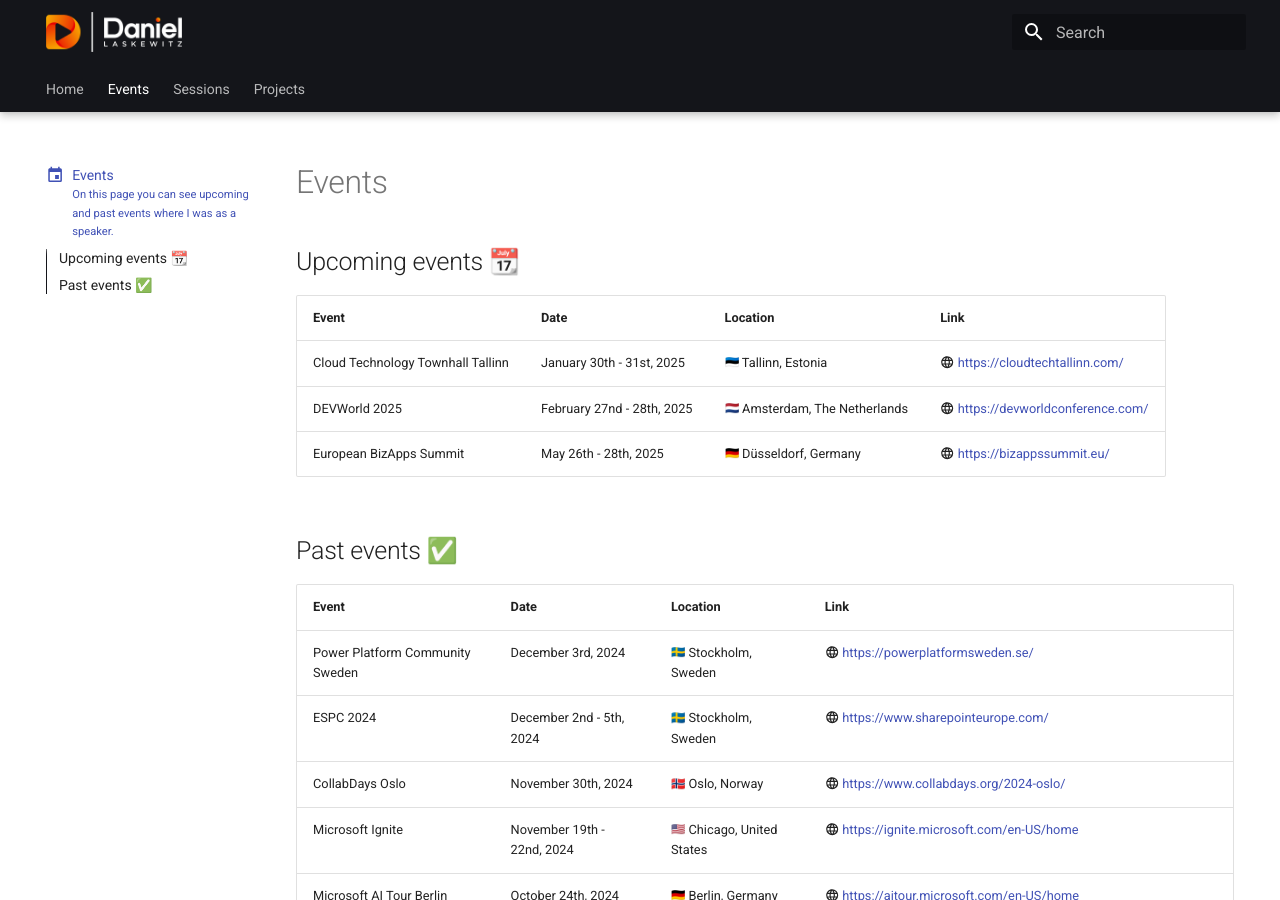
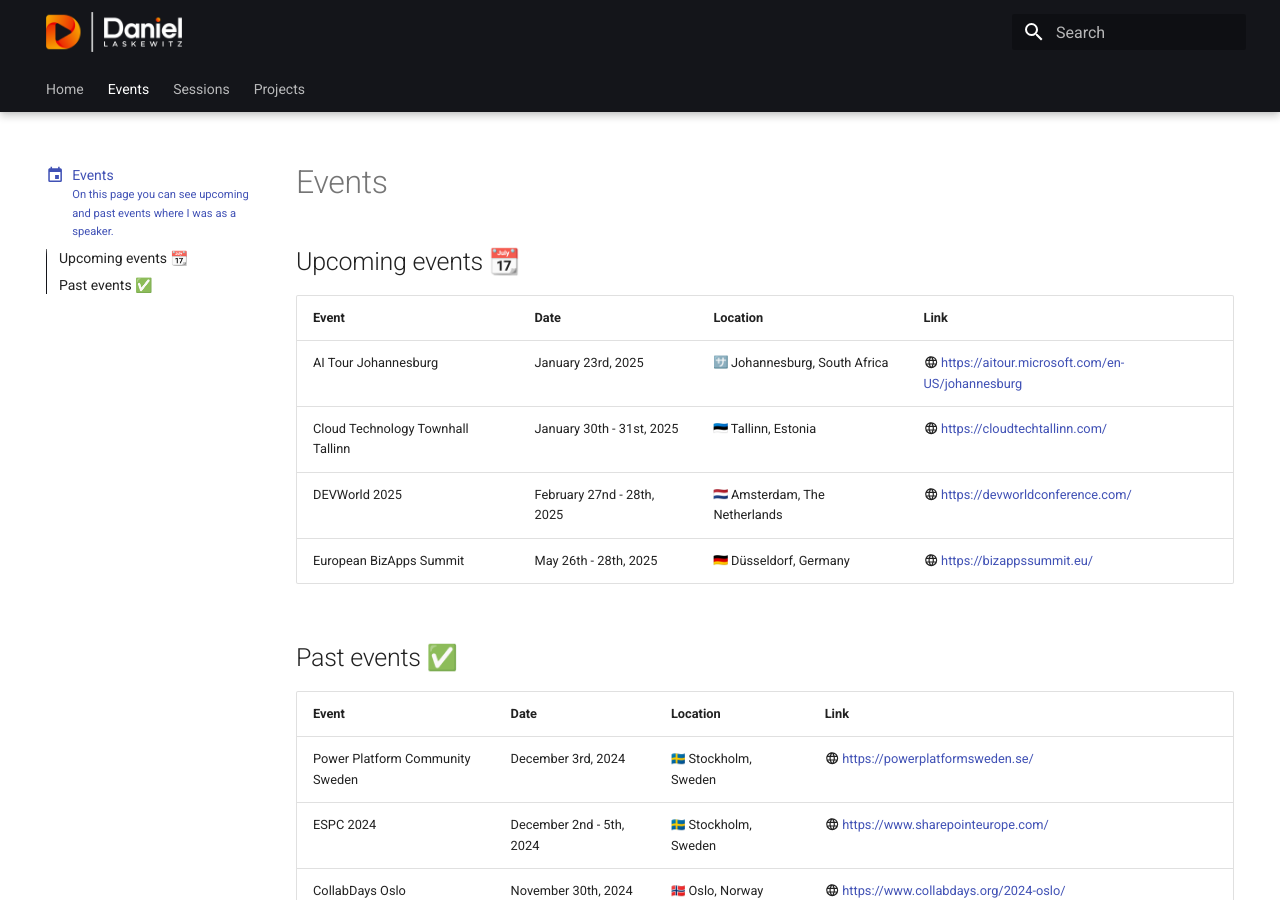
Before and after one commit to Laskewitz/laskewitz.github.io, an MkDocs documentation site: the page built from docs/events.md, in a window 1280 px wide and 900 px high. Built offline with MkDocs 1.6.1 and Material for MkDocs 9.7.7, drawn with Linux system fonts in a browser that asks for light colours; emoji names are drawn with the system emoji font.

Commit message:
Added AI Tour Joburg

```diff
--- a/docs/events.md
+++ b/docs/events.md
@@ -15,6 +15,7 @@
 
 | Event | Date | Location | Link |
 | ----------- | ------------------------------------ | ------------------------------------ | ------------------------------------ |
+| AI Tour Johannesburg | January 23rd, 2025 | :sa: Johannesburg, South Africa | :material-web: [https://aitour.microsoft.com/en-US/johannesburg](https://aitour.microsoft.com/en-US/johannesburg) |
 | Cloud Technology Townhall Tallinn | January 30th - 31st, 2025 | :ee: Tallinn, Estonia | :material-web: [https://cloudtechtallinn.com/](https://cloudtechtallinn.com/) |
 | DEVWorld 2025 | February 27nd - 28th, 2025 | :nl: Amsterdam, The Netherlands | :material-web: [https://devworldconference.com/](https://devworldconference.com/) |
 | European BizApps Summit | May 26th - 28th, 2025 | :de: Düsseldorf, Germany | :material-web: [https://bizappssummit.eu/](https://bizappssummit.eu/) |
```
